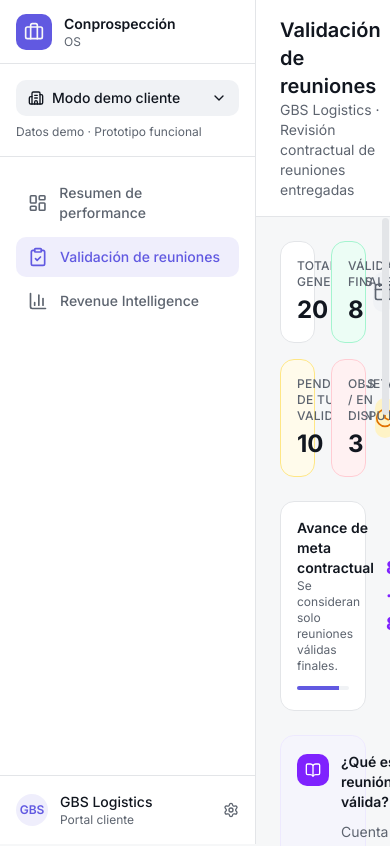
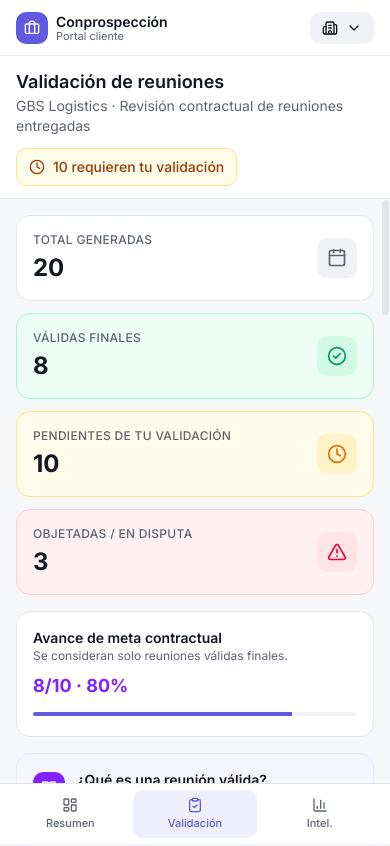
Before and after one commit to FranciscaPP/conprospeccionOS2026, a Next.js app: page /client/meeting-validation in a window 390 px wide. Shown: the top 846 px of the page. Built offline with nearby package versions, Linux system fonts and the light colour scheme.

Commit message:
Make dashboards responsive for mobile

```diff
--- a/app/client/layout.tsx
+++ b/app/client/layout.tsx
@@ -16,9 +16,11 @@ function ClientLayoutContent({ children }: { children: React.ReactNode }) {
   }, [role, pathname, setRole]);
 
   return (
-    <div className="flex min-h-screen bg-background">
+    <div className="min-h-screen bg-background">
       <Sidebar />
-      <main className="ml-64 min-w-0 w-[calc(100%-16rem)] overflow-hidden">{children}</main>
+      <main className="min-w-0 overflow-hidden pt-14 pb-16 lg:ml-64 lg:w-[calc(100%-16rem)] lg:pt-0 lg:pb-0">
+        {children}
+      </main>
     </div>
   );
 }
--- a/app/client/meeting-validation/page.tsx
+++ b/app/client/meeting-validation/page.tsx
@@ -99,16 +99,16 @@ export default function MeetingValidationPage() {
 
   return (
     <div className="flex-1 overflow-hidden">
-      <header className="border-b border-border bg-card px-6 py-4">
-        <div className="flex items-center justify-between gap-4">
-          <div>
-            <h1 className="text-xl font-semibold text-foreground">Validación de reuniones</h1>
-            <p className="text-sm text-muted-foreground">
+      <header className="border-b border-border bg-card px-4 py-3 sm:px-6 sm:py-4">
+        <div className="flex flex-col gap-3 sm:flex-row sm:items-center sm:justify-between">
+          <div className="min-w-0">
+            <h1 className="text-lg font-semibold text-foreground sm:text-xl">Validación de reuniones</h1>
+            <p className="max-w-full break-words text-sm leading-5 text-muted-foreground">
               GBS Logistics · Revisión contractual de reuniones entregadas
             </p>
           </div>
           {kpis.pending > 0 && (
-            <div className="hidden items-center gap-2 rounded-lg border border-amber-200 bg-amber-50 px-3 py-2 text-sm font-medium text-amber-800 md:flex">
+            <div className="flex w-fit items-center gap-2 rounded-lg border border-amber-200 bg-amber-50 px-3 py-2 text-sm font-medium text-amber-800">
               <Clock className="h-4 w-4" />
               {kpis.pending} requieren tu validación
             </div>
@@ -116,9 +116,9 @@ export default function MeetingValidationPage() {
         </div>
       </header>
 
-      <ScrollArea className="h-[calc(100vh-65px)]">
-        <div className="space-y-6 p-6">
-          <div className="grid grid-cols-2 gap-4 lg:grid-cols-4">
+      <ScrollArea className="h-[calc(100dvh-7rem)] lg:h-[calc(100vh-65px)]">
+        <div className="space-y-4 p-4 sm:space-y-6 sm:p-6">
+          <div className="grid grid-cols-1 gap-3 sm:grid-cols-2 lg:grid-cols-4">
             <KPICard title="Total generadas" value={kpis.total} icon={<Calendar className="h-5 w-5" />} />
             <KPICard title="Válidas finales" value={kpis.finalValid} icon={<CheckCircle2 className="h-5 w-5" />} variant="success" />
             <KPICard title="Pendientes de tu validación" value={kpis.pending} icon={<Clock className="h-5 w-5" />} variant="warning" />
@@ -126,7 +126,7 @@ export default function MeetingValidationPage() {
           </div>
 
           <section className="rounded-xl border border-border bg-card p-4">
-            <div className="mb-3 flex items-center justify-between gap-3">
+            <div className="mb-3 flex flex-col gap-2 sm:flex-row sm:items-center sm:justify-between">
               <div>
                 <h3 className="text-sm font-semibold text-foreground">Avance de meta contractual</h3>
                 <p className="text-xs text-muted-foreground">Se consideran solo reuniones válidas finales.</p>
@@ -143,17 +143,17 @@ export default function MeetingValidationPage() {
               <div className="mt-0.5 rounded-lg bg-violet-600 p-2 text-white">
                 <BookOpen className="h-4 w-4" />
               </div>
-              <div className="space-y-2">
+              <div className="min-w-0 space-y-2">
                 <h3 className="text-sm font-semibold text-foreground">¿Qué es una reunión válida?</h3>
-                <p className="text-sm leading-6 text-muted-foreground">
+                <p className="max-w-full break-words text-sm leading-6 text-muted-foreground">
                   Cuenta para la meta cuando el prospecto asistió, pertenece a una región válida, corresponde a la persona o área acordada y cumple al menos 2 de 4 criterios BANT: presupuesto, autoridad, necesidad y horizonte de tiempo. La validez no depende de que el negocio se gane o se pierda después.
                 </p>
               </div>
             </div>
           </section>
 
-          <div className="flex flex-wrap items-center gap-3">
-            <div className="relative min-w-[220px] flex-1">
+          <div className="grid gap-3 lg:grid-cols-[1fr_220px_180px_200px]">
+            <div className="relative">
               <Search className="absolute left-3 top-1/2 h-4 w-4 -translate-y-1/2 text-muted-foreground" />
               <Input
                 placeholder="Buscar por empresa, nombre, apellido o cargo"
@@ -164,7 +164,7 @@ export default function MeetingValidationPage() {
             </div>
             <NativeFilter
               ariaLabel="Filtrar por estado"
-              className="w-[220px]"
+              className="w-full"
               value={statusFilter}
               onChange={setStatusFilter}
               options={[
@@ -177,7 +177,7 @@ export default function MeetingValidationPage() {
             />
             <NativeFilter
               ariaLabel="Filtrar por fecha"
-              className="w-[180px]"
+              className="w-full"
               value={dateFilter}
               onChange={setDateFilter}
               options={[
@@ -190,7 +190,7 @@ export default function MeetingValidationPage() {
             />
             <NativeFilter
               ariaLabel="Filtrar por empresa"
-              className="w-[200px]"
+              className="w-full"
               value={companyFilter}
               onChange={setCompanyFilter}
               options={[
@@ -200,7 +200,54 @@ export default function MeetingValidationPage() {
             />
           </div>
 
-          <div className="overflow-hidden rounded-xl border border-border bg-card">
+          <div className="space-y-3 md:hidden">
+            {filteredMeetings.length === 0 && (
+              <div className="rounded-xl border border-border bg-card p-8 text-center">
+                <FileText className="mx-auto mb-3 h-10 w-10 text-muted-foreground" />
+                <p className="text-sm text-muted-foreground">No se encontraron reuniones con esos filtros.</p>
+              </div>
+            )}
+            {filteredMeetings.map((meeting) => {
+              const simpleStatus = getSimpleClientStatus(meeting);
+              const locked = isClientLocked(meeting);
+
+              return (
+                <button
+                  key={meeting.id}
+                  type="button"
+                  className="w-full rounded-xl border border-border bg-card p-4 text-left shadow-sm"
+                  onClick={() => openDrawer(meeting)}
+                >
+                  <div className="mb-3 flex items-start justify-between gap-3">
+                    <div>
+                      <p className="text-sm font-semibold text-foreground">{meeting.company}</p>
+                      <p className="mt-1 text-sm text-muted-foreground">
+                        {meeting.firstName} {meeting.lastName} · {meeting.jobTitle}
+                      </p>
+                    </div>
+                    <div className="shrink-0 text-right">
+                      <p className="text-sm font-medium text-foreground">{format(new Date(meeting.meetingDate), "d MMM")}</p>
+                      <p className="text-xs text-muted-foreground">{format(new Date(meeting.meetingDate), "HH:mm")}</p>
+                    </div>
+                  </div>
+                  <div className="mb-3 flex flex-wrap gap-2">
+                    <StatusBadge status={statusToBadge(simpleStatus)} label={simpleStatus} size="sm" />
+                    <span className="inline-flex items-center gap-1 rounded-full border border-violet-100 bg-violet-50 px-2 py-0.5 text-xs font-medium text-violet-700">
+                      <ShieldCheck className="h-3 w-3" />
+                      {getValidationResultLabel(meeting)}
+                    </span>
+                  </div>
+                  <div className="flex justify-end">
+                    <span className={`rounded-lg px-3 py-1.5 text-sm font-medium ${locked ? "border border-border bg-background text-foreground" : "bg-violet-600 text-white"}`}>
+                      {locked ? "Ver detalle" : "Validar"}
+                    </span>
+                  </div>
+                </button>
+              );
+            })}
+          </div>
+
+          <div className="hidden overflow-hidden rounded-xl border border-border bg-card md:block">
             <div className="overflow-x-auto">
               <table className="w-full min-w-[920px]">
                 <thead className="bg-muted/50">
--- a/app/globals.css
+++ b/app/globals.css
@@ -138,10 +138,10 @@
     @apply border-border outline-ring/50;
   }
   body {
-    @apply bg-background text-foreground;
+    @apply overflow-x-hidden bg-background text-foreground;
   }
   html {
-    @apply font-sans;
+    @apply overflow-x-hidden font-sans;
   }
 }
 
--- a/app/internal/layout.tsx
+++ b/app/internal/layout.tsx
@@ -20,9 +20,11 @@ export default function InternalLayout({
   }, [role, pathname, setRole]);
 
   return (
-    <div className="flex min-h-screen bg-background">
+    <div className="min-h-screen bg-background">
       <Sidebar />
-      <main className="ml-64 min-w-0 w-[calc(100%-16rem)] overflow-hidden">{children}</main>
+      <main className="min-w-0 overflow-hidden pt-14 pb-16 lg:ml-64 lg:w-[calc(100%-16rem)] lg:pt-0 lg:pb-0">
+        {children}
+      </main>
     </div>
   );
 }
--- a/app/internal/meeting-followup/page.tsx
+++ b/app/internal/meeting-followup/page.tsx
@@ -209,11 +209,11 @@ export default function InternalMeetingFollowupPage() {
 
   return (
     <div className="flex-1 overflow-hidden">
-      <header className="border-b border-border bg-card px-6 py-4">
-        <div className="flex items-center justify-between gap-4">
-          <div>
-            <h1 className="text-xl font-semibold text-foreground">Seguimiento interno de reuniones</h1>
-            <p className="text-sm text-muted-foreground">
+      <header className="border-b border-border bg-card px-4 py-3 sm:px-6 sm:py-4">
+        <div className="flex flex-col gap-3 sm:flex-row sm:items-center sm:justify-between">
+          <div className="min-w-0">
+            <h1 className="text-lg font-semibold text-foreground sm:text-xl">Seguimiento interno de reuniones</h1>
+            <p className="max-w-full break-words text-sm leading-5 text-muted-foreground">
               Control diario por cliente, estado contractual y prioridad operativa.
             </p>
           </div>
@@ -224,9 +224,9 @@ export default function InternalMeetingFollowupPage() {
         </div>
       </header>
 
-      <ScrollArea className="h-[calc(100vh-65px)]">
-        <main className="space-y-6 p-6">
-          <section className="grid grid-cols-2 gap-3 md:grid-cols-5 xl:grid-cols-9">
+      <ScrollArea className="h-[calc(100dvh-7rem)] lg:h-[calc(100vh-65px)]">
+        <main className="space-y-4 p-4 sm:space-y-6 sm:p-6">
+          <section className="grid grid-cols-2 gap-3 sm:grid-cols-3 md:grid-cols-5 xl:grid-cols-9">
             <QuickKPI
               active={quickFilter === "today"}
               icon={<Calendar className="h-4 w-4" />}
@@ -299,20 +299,20 @@ export default function InternalMeetingFollowupPage() {
 
           <section className="grid gap-4 xl:grid-cols-[1.5fr_1fr]">
             <div className="rounded-xl border border-border bg-card">
-              <div className="flex items-center justify-between border-b border-border px-4 py-3">
-                <div>
+              <div className="flex flex-col gap-3 border-b border-border px-4 py-3 sm:flex-row sm:items-center sm:justify-between">
+                <div className="min-w-0">
                   <h2 className="text-sm font-semibold text-foreground">Prioridad de clientes</h2>
                   <p className="text-xs text-muted-foreground">
                     Proyección interna simple: validadas finales + pendientes de validación cliente.
                   </p>
                 </div>
-                <div className="rounded-lg bg-muted px-3 py-2 text-right">
+                <div className="flex flex-col items-start rounded-lg bg-muted px-3 py-2 sm:block sm:text-right">
                   <p className="text-[11px] font-medium uppercase text-muted-foreground">Días restantes</p>
                   <p className="text-lg font-semibold text-foreground">{daysRemaining}</p>
                 </div>
               </div>
               <div className="overflow-x-auto">
-                <table className="w-full">
+                <table className="w-full min-w-[680px]">
                   <thead className="bg-muted/50">
                     <tr>
                       {["Cliente", "Meta", "Validadas", "Pendientes", "Brecha", "Proyección", "Prioridad"].map(
@@ -376,7 +376,7 @@ export default function InternalMeetingFollowupPage() {
           </section>
 
           <section className="rounded-xl border border-border bg-card p-4">
-            <div className="mb-3 flex items-center justify-between gap-3">
+            <div className="mb-3 flex flex-col gap-3 sm:flex-row sm:items-center sm:justify-between">
               <div>
                 <h2 className="text-sm font-semibold text-foreground">Reuniones</h2>
                 <p className="text-xs text-muted-foreground">
@@ -390,7 +390,7 @@ export default function InternalMeetingFollowupPage() {
               )}
             </div>
 
-            <div className="grid gap-3 md:grid-cols-3 xl:grid-cols-7">
+            <div className="grid gap-3 sm:grid-cols-2 md:grid-cols-3 xl:grid-cols-7">
               <div className="relative md:col-span-2">
                 <Search className="absolute left-3 top-1/2 h-4 w-4 -translate-y-1/2 text-muted-foreground" />
                 <Input
--- a/components/meeting-drawer.tsx
+++ b/components/meeting-drawer.tsx
@@ -216,8 +216,8 @@ export function MeetingDrawer({ meeting, open, onClose, mode }: MeetingDrawerPro
 
   return (
     <Sheet open={open} onOpenChange={onClose}>
-      <SheetContent className="w-[520px] p-0 sm:max-w-[520px]">
-        <SheetHeader className="border-b border-border p-6 pb-4">
+      <SheetContent className="w-[calc(100vw-1rem)] p-0 sm:max-w-[560px]">
+        <SheetHeader className="border-b border-border p-4 pb-3 sm:p-6 sm:pb-4">
           <div className="flex items-start justify-between gap-4">
             <div>
               <SheetTitle className="text-lg font-semibold">{meeting.company}</SheetTitle>
@@ -229,14 +229,14 @@ export function MeetingDrawer({ meeting, open, onClose, mode }: MeetingDrawerPro
           </div>
         </SheetHeader>
 
-        <ScrollArea className="h-[calc(100vh-180px)]">
-          <div className="space-y-6 p-6">
+        <ScrollArea className="h-[calc(100dvh-8rem)] sm:h-[calc(100vh-180px)]">
+          <div className="space-y-5 p-4 sm:space-y-6 sm:p-6">
             <section className="space-y-4">
               <h3 className="flex items-center gap-2 text-sm font-semibold text-foreground">
                 <Building2 className="h-4 w-4" />
                 Información básica
               </h3>
-              <div className="grid grid-cols-2 gap-4">
+              <div className="grid gap-4 sm:grid-cols-2">
                 <div>
                   <Label className="text-xs text-muted-foreground">Empresa</Label>
                   <p className="text-sm font-medium text-foreground">{meeting.company}</p>
@@ -308,7 +308,7 @@ export function MeetingDrawer({ meeting, open, onClose, mode }: MeetingDrawerPro
 
               {mode === "internal" ? (
                 <div className="space-y-4">
-                  <div className="grid grid-cols-2 gap-3">
+                  <div className="grid gap-3 sm:grid-cols-2">
                     <div className="space-y-2">
                       <Label className="text-xs text-muted-foreground">Estado reunión</Label>
                       <Select
@@ -366,7 +366,7 @@ export function MeetingDrawer({ meeting, open, onClose, mode }: MeetingDrawerPro
                 <BookOpen className="h-4 w-4 text-emerald-600" />
                 Evidencia y justificación
               </h3>
-              <div className="grid grid-cols-2 gap-3 text-sm">
+              <div className="grid gap-3 text-sm sm:grid-cols-2">
                 <div className="rounded-lg border border-border p-3">
                   <Label className="text-xs text-muted-foreground">Asistió prospecto</Label>
                   <p className="font-medium text-foreground">{meeting.prospectAttended === false ? "No" : "Sí"}</p>
@@ -409,7 +409,7 @@ export function MeetingDrawer({ meeting, open, onClose, mode }: MeetingDrawerPro
                 <Separator />
                 <section className="space-y-4">
                   <h3 className="text-sm font-semibold text-foreground">Gestión interna</h3>
-                  <div className="grid grid-cols-2 gap-3">
+                  <div className="grid gap-3 sm:grid-cols-2">
                     <div className="space-y-2">
                       <Label className="text-xs text-muted-foreground">Validación final</Label>
                       <Select
--- a/components/sidebar.tsx
+++ b/components/sidebar.tsx
@@ -49,7 +49,68 @@ export function Sidebar() {
   const navItems = visibleRole === "client" ? clientNavItems : internalNavItems;
 
   return (
-    <aside className="fixed left-0 top-0 z-40 flex h-screen w-64 flex-col border-r border-border bg-card">
+    <>
+      <header className="fixed inset-x-0 top-0 z-40 flex h-14 items-center justify-between border-b border-border bg-card px-4 lg:hidden">
+        <Link href={visibleRole === "client" ? "/client/meeting-validation" : "/internal/meeting-followup"} className="flex items-center gap-2">
+          <div className="flex h-8 w-8 items-center justify-center rounded-lg bg-primary">
+            <Briefcase className="h-4 w-4 text-primary-foreground" />
+          </div>
+          <div>
+            <p className="text-sm font-semibold leading-4 text-foreground">Conprospección</p>
+            <p className="text-[11px] leading-3 text-muted-foreground">
+              {visibleRole === "client" ? "Portal cliente" : "Panel interno"}
+            </p>
+          </div>
+        </Link>
+        <DropdownMenu>
+          <DropdownMenuTrigger className="flex items-center gap-2 rounded-lg bg-muted px-3 py-2 text-xs font-medium text-foreground">
+            {visibleRole === "client" ? <Building2 className="h-4 w-4" /> : <Users className="h-4 w-4" />}
+            <ChevronDown className="h-4 w-4" />
+          </DropdownMenuTrigger>
+          <DropdownMenuContent align="end" className="w-56">
+            <DropdownMenuItem
+              onClick={() => {
+                setRole("client");
+                router.push("/client/meeting-validation");
+              }}
+            >
+              <Building2 className="mr-2 h-4 w-4" />
+              Modo demo cliente
+            </DropdownMenuItem>
+            <DropdownMenuItem
+              onClick={() => {
+                setRole("internal");
+                router.push("/internal/meeting-followup");
+              }}
+            >
+              <Users className="mr-2 h-4 w-4" />
+              Modo demo interno
+            </DropdownMenuItem>
+          </DropdownMenuContent>
+        </DropdownMenu>
+      </header>
+
+      <nav className="fixed inset-x-0 bottom-0 z-40 grid grid-cols-3 border-t border-border bg-card px-2 py-1.5 lg:hidden">
+        {navItems.map((item) => {
+          const Icon = item.icon;
+          const isActive = pathname === item.href;
+          return (
+            <Link
+              key={item.href}
+              href={item.href}
+              className={cn(
+                "flex min-h-12 flex-col items-center justify-center gap-1 rounded-lg px-1 text-[11px] font-medium leading-tight transition-colors",
+                isActive ? "bg-primary/10 text-primary" : "text-muted-foreground"
+              )}
+            >
+              <Icon className="h-4 w-4" />
+              <span className="max-w-full truncate">{mobileLabel(item.label)}</span>
+            </Link>
+          );
+        })}
+      </nav>
+
+      <aside className="fixed left-0 top-0 z-40 hidden h-screen w-64 flex-col border-r border-border bg-card lg:flex">
       {/* Logo */}
       <div className="flex h-16 items-center gap-3 border-b border-border px-4">
         <div className="flex h-9 w-9 items-center justify-center rounded-lg bg-primary">
@@ -137,6 +198,17 @@ export function Sidebar() {
           <Settings className="h-4 w-4 text-muted-foreground" />
         </div>
       </div>
-    </aside>
+      </aside>
+    </>
   );
 }
+
+function mobileLabel(label: string) {
+  if (label === "Resumen de performance") return "Resumen";
+  if (label === "Validación de reuniones") return "Validación";
+  if (label === "Revenue Intelligence") return "Intel.";
+  if (label === "Panel líder SDR") return "Líder";
+  if (label === "Seguimiento reuniones") return "Seguimiento";
+  if (label === "Performance SDR") return "SDR";
+  return label;
+}
```
